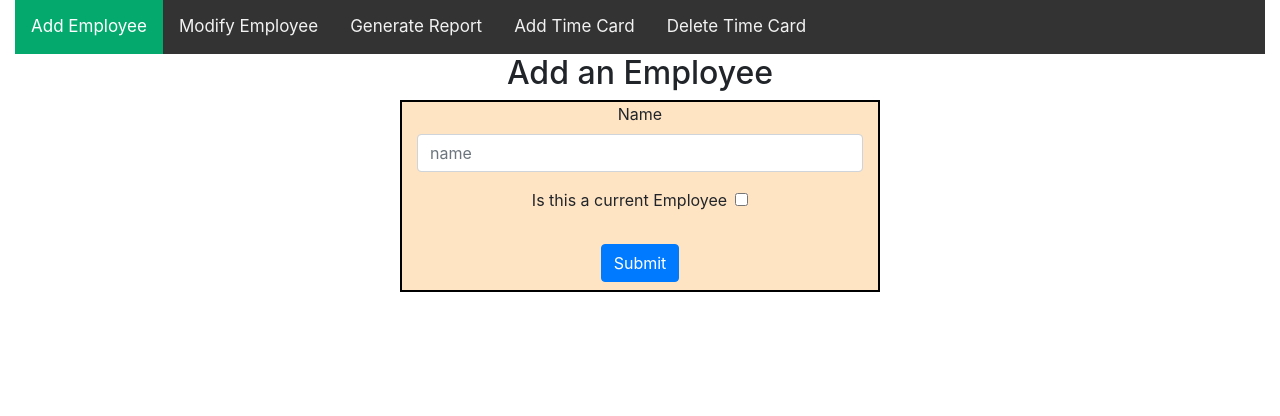
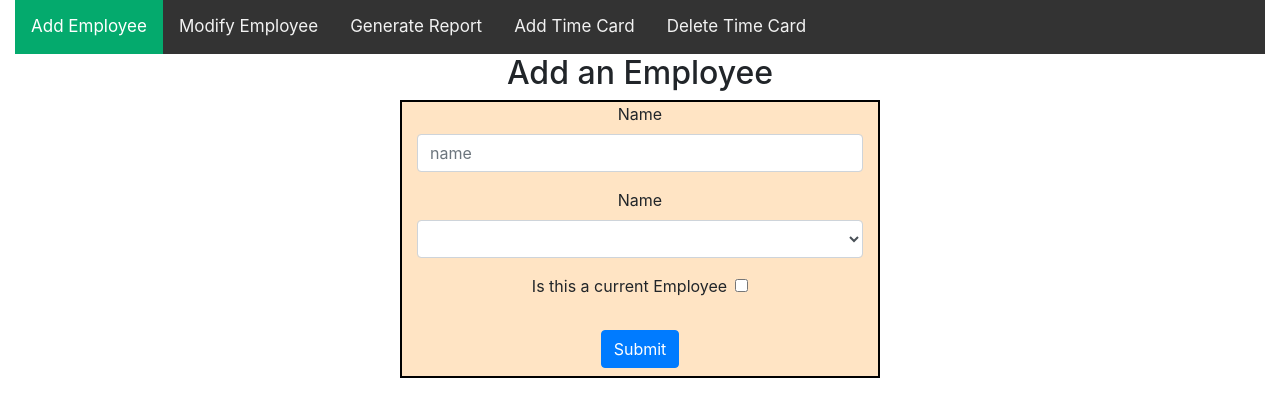
Before and after one commit to cadenasl/PayrollReport, a React (Create React App) app in the folder client/: page /add-employee in a window 1280 px wide. Shown: the top 416 px of the page. Built offline with nearby package versions, Linux system fonts and the light colour scheme.

Commit message:
added dummy option form for name

```diff
--- a/client/src/pages/AddEmployee.js
+++ b/client/src/pages/AddEmployee.js
@@ -50,6 +50,18 @@ const AddEmployee = () => {
               )}
             </div>
             <div class="form-group">
+              <label for="name">Name</label>
+
+              <select className="form-control" {...register("name")}>
+                <option value="female">female</option>
+                <option value="male">male</option>
+                <option value="other">other</option>
+              </select>
+              {errors.name && (
+                <span className="text-danger">{errors.name.message}</span>
+              )}
+            </div>
+            <div class="form-group">
               <label for="isCurrent">Is this a current Employee</label>
 
               <input
```
